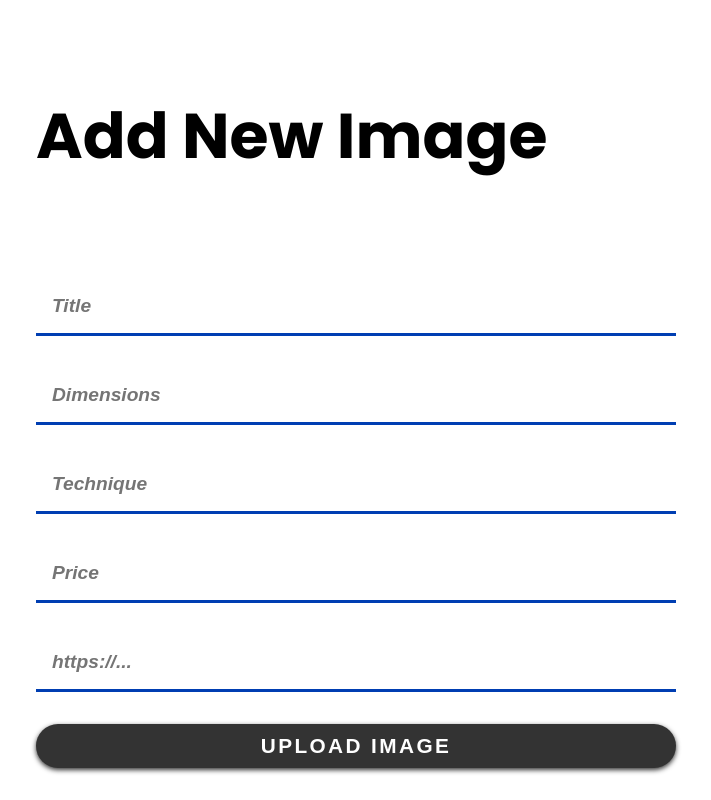
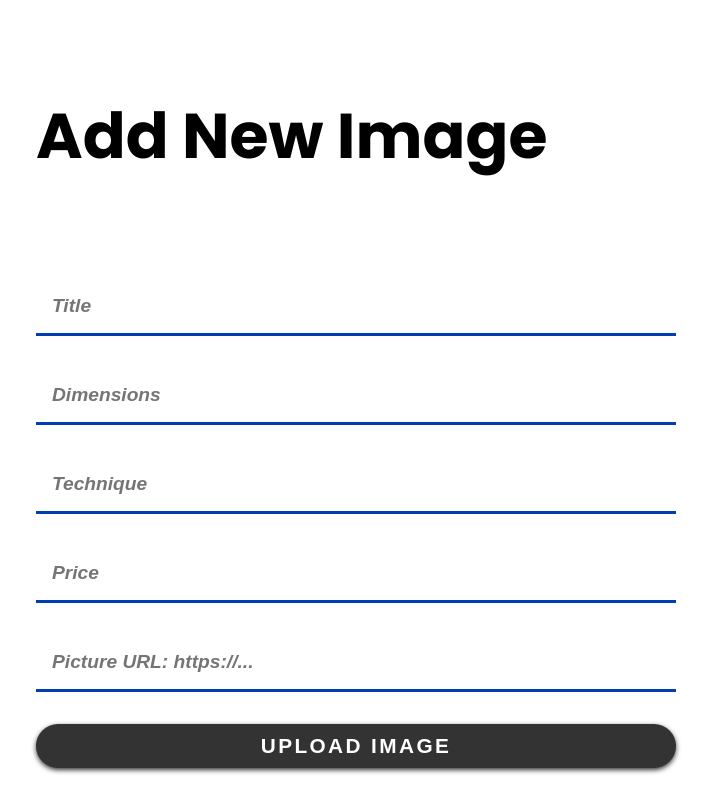
Before and after one commit to aron166/Yet-Another-Online-Shop, a plain HTML site: page client/editor.html in a window 1280 px wide. Shown: the part 305-1105 px from the top of the page, without its empty margins (284-995 px from the left). Drawn offline with Linux system fonts and the light colour scheme; files that its build step writes are made by us from their sources; no server answers; files whose address does not match are found by name.

Commit message:
waiting for merge

```diff
--- a/client/editor.html
+++ b/client/editor.html
@@ -28,7 +28,7 @@
                     <input type="text" name="dimensions" placeholder="Dimensions" required>
                     </label><input type="text" name="technique" placeholder="Technique" required>
                     </label><input type="text" name="price" placeholder="Price" required>
-                    <input type="text" name="img" placeholder="https://...">
+                    <input type="text" name="img" placeholder="Picture URL: https://...">
 
                     <button id="submit">Upload Image</button>
                 </form>
```
